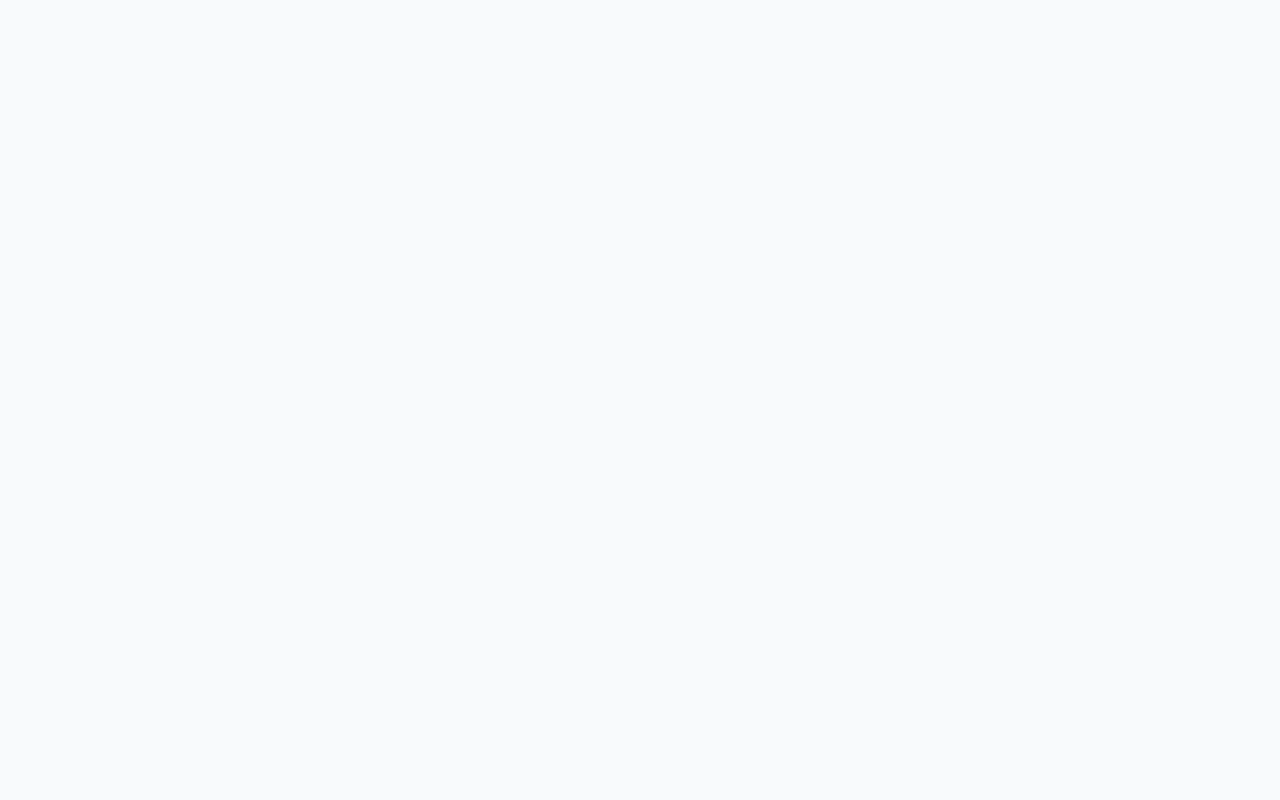
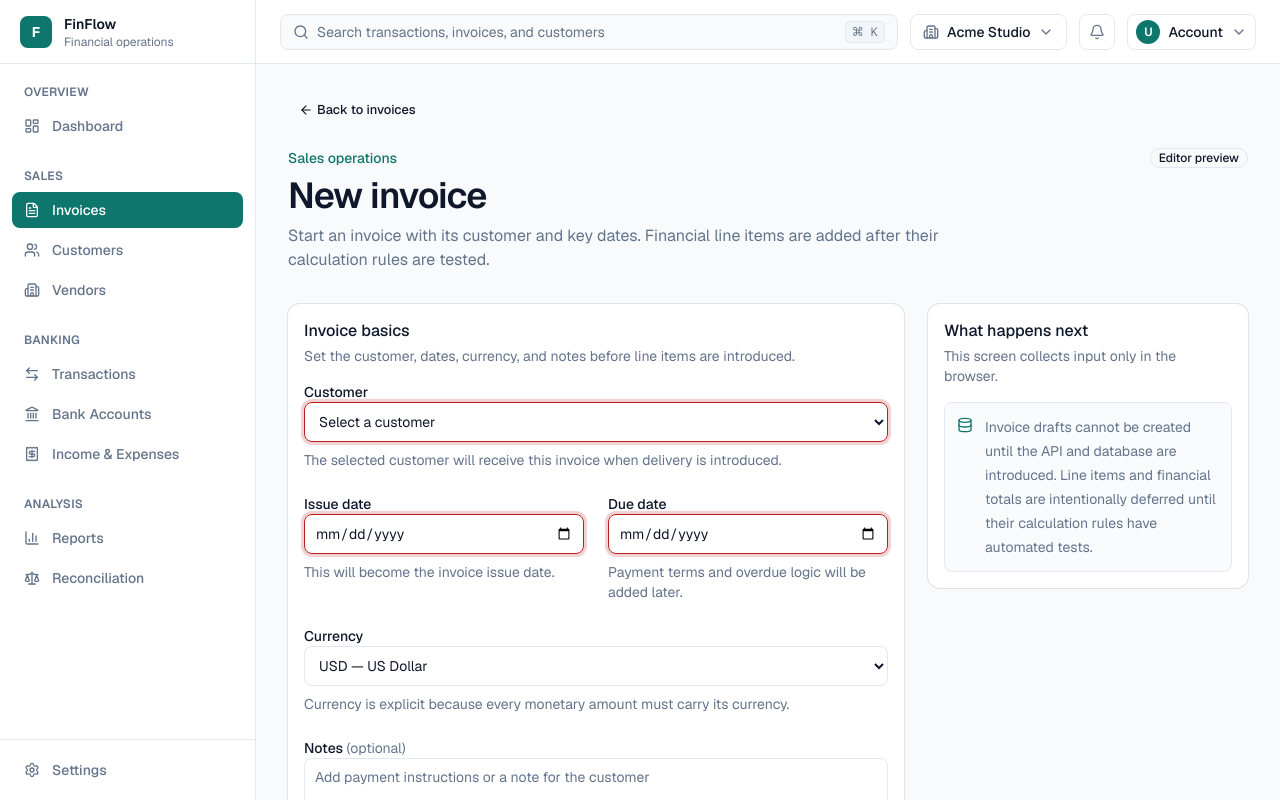
Before and after one commit to elahe-fakour/finflow, a Next.js app: page /invoices/new in a window 1280 px wide. Before the commit this address had no page. Shown: the top 800 px of the page. Built offline with nearby package versions, Linux system fonts and the light colour scheme.

Commit message:
feat: add invoice editor shell

```diff
--- /dev/null
+++ b/src/app/(app)/invoices/new/page.tsx
@@ -0,0 +1,66 @@
+import { customerSampleData } from "@/components/customers/customer-sample-data";
+import { InvoiceEditor } from "@/components/invoices/invoice-editor";
+import { Badge } from "@/components/ui/badge";
+import { Button } from "@/components/ui/button";
+import { Card, CardContent, CardDescription, CardHeader, CardTitle } from "@/components/ui/card";
+import { ArrowLeft, Database } from "lucide-react";
+import type { Metadata } from "next";
+import Link from "next/link";
+
+export const metadata: Metadata = {
+  title: "New invoice",
+  description: "Set the initial details for a new FinFlow invoice.",
+};
+
+export default function NewInvoicePage() {
+  return (
+    <section aria-labelledby="new-invoice-title">
+      <Button asChild size="sm" variant="ghost">
+        <Link href="/invoices">
+          <ArrowLeft aria-hidden="true" />
+          Back to invoices
+        </Link>
+      </Button>
+
+      <header className="mt-6 flex flex-col gap-3 sm:flex-row sm:items-start sm:justify-between">
+        <div className="space-y-2">
+          <p className="text-sm font-medium text-primary">Sales operations</p>
+          <h1
+            className="text-page-title font-semibold tracking-tight text-foreground sm:text-display"
+            id="new-invoice-title"
+          >
+            New invoice
+          </h1>
+          <p className="max-w-2xl text-sm leading-6 text-muted-foreground sm:text-base">
+            Start an invoice with its customer and key dates. Financial line items are added after
+            their calculation rules are tested.
+          </p>
+        </div>
+        <Badge className="w-fit" variant="outline">
+          Editor preview
+        </Badge>
+      </header>
+
+      <div className="mt-8 grid gap-6 xl:grid-cols-[minmax(0,1fr)_20rem] xl:items-start">
+        <InvoiceEditor customers={customerSampleData} />
+
+        <Card>
+          <CardHeader>
+            <CardTitle as="h2">What happens next</CardTitle>
+            <CardDescription>This screen collects input only in the browser.</CardDescription>
+          </CardHeader>
+          <CardContent>
+            <div className="flex gap-3 rounded-control border border-border bg-muted/40 p-3 text-sm leading-6 text-muted-foreground">
+              <Database aria-hidden="true" className="mt-0.5 size-4 shrink-0 text-primary" />
+              <p>
+                Invoice drafts cannot be created until the API and database are introduced. Line
+                items and financial totals are intentionally deferred until their calculation rules
+                have automated tests.
+              </p>
+            </div>
+          </CardContent>
+        </Card>
+      </div>
+    </section>
+  );
+}
--- a/src/app/(app)/invoices/page.tsx
+++ b/src/app/(app)/invoices/page.tsx
@@ -1,6 +1,9 @@
 import { invoiceSampleData } from "@/components/invoices/invoice-sample-data";
 import { InvoicesList } from "@/components/invoices/invoices-list";
+import { Button } from "@/components/ui/button";
+import { FilePlus2 } from "lucide-react";
 import type { Metadata } from "next";
+import Link from "next/link";
 
 export const metadata: Metadata = {
   title: "Invoices",
@@ -10,7 +13,8 @@ export const metadata: Metadata = {
 export default function InvoicesPage() {
   return (
     <section aria-labelledby="invoices-title">
-      <header className="space-y-2">
+      <header className="flex flex-col gap-4 sm:flex-row sm:items-start sm:justify-between">
+        <div className="space-y-2">
           <p className="text-sm font-medium text-primary">Sales operations</p>
           <h1
             className="text-page-title font-semibold tracking-tight text-foreground sm:text-display"
@@ -21,6 +25,13 @@ export default function InvoicesPage() {
           <p className="max-w-2xl text-sm leading-6 text-muted-foreground sm:text-base">
             Review sample invoice activity, due dates, and payment status.
           </p>
+        </div>
+        <Button asChild className="w-full sm:w-auto" size="lg">
+          <Link href="/invoices/new">
+            <FilePlus2 aria-hidden="true" />
+            New invoice
+          </Link>
+        </Button>
       </header>
 
       <InvoicesList invoices={invoiceSampleData} />
--- /dev/null
+++ b/src/components/invoices/invoice-editor.tsx
@@ -0,0 +1,156 @@
+"use client";
+
+import type { Customer } from "@/components/customers/customer-sample-data";
+import { Button } from "@/components/ui/button";
+import { Card, CardContent, CardDescription, CardHeader, CardTitle } from "@/components/ui/card";
+import { useState } from "react";
+
+type InvoiceEditorProps = {
+  customers: Pick<Customer, "id" | "name">[];
+};
+
+type EditorStatus = "idle" | "unsaved";
+
+function InvoiceEditor({ customers }: InvoiceEditorProps) {
+  const [editorStatus, setEditorStatus] = useState<EditorStatus>("idle");
+
+  return (
+    <Card>
+      <CardHeader>
+        <CardTitle as="h2">Invoice basics</CardTitle>
+        <CardDescription>
+          Set the customer, dates, currency, and notes before line items are introduced.
+        </CardDescription>
+      </CardHeader>
+      <CardContent>
+        <form
+          className="space-y-6"
+          onChange={() => setEditorStatus("idle")}
+          onReset={() => setEditorStatus("idle")}
+          onSubmit={(event) => {
+            event.preventDefault();
+            setEditorStatus("unsaved");
+          }}
+        >
+          {editorStatus === "unsaved" ? (
+            <p
+              aria-live="polite"
+              className="rounded-control border border-primary/20 bg-primary/5 px-3 py-2 text-sm text-foreground"
+              role="status"
+            >
+              The invoice basics are valid but remain unsaved. Line items, calculations, and
+              persistence are introduced in later tasks.
+            </p>
+          ) : null}
+
+          <div className="space-y-2">
+            <label className="text-sm font-medium text-foreground" htmlFor="invoice-customer">
+              Customer
+            </label>
+            <select
+              aria-describedby="invoice-customer-hint"
+              className="h-10 w-full rounded-lg border border-input bg-transparent px-2.5 py-1 text-sm text-foreground outline-none focus-visible:border-ring focus-visible:ring-3 focus-visible:ring-ring/50 invalid:border-destructive invalid:ring-3 invalid:ring-destructive/20"
+              defaultValue=""
+              id="invoice-customer"
+              name="customerId"
+              required
+            >
+              <option disabled value="">
+                Select a customer
+              </option>
+              {customers.map((customer) => (
+                <option key={customer.id} value={customer.id}>
+                  {customer.name}
+                </option>
+              ))}
+            </select>
+            <p className="text-sm text-muted-foreground" id="invoice-customer-hint">
+              The selected customer will receive this invoice when delivery is introduced.
+            </p>
+          </div>
+
+          <div className="grid gap-6 sm:grid-cols-2">
+            <div className="space-y-2">
+              <label className="text-sm font-medium text-foreground" htmlFor="invoice-issue-date">
+                Issue date
+              </label>
+              <input
+                aria-describedby="invoice-issue-date-hint"
+                className="h-10 w-full rounded-lg border border-input bg-transparent px-2.5 py-1 text-sm text-foreground outline-none focus-visible:border-ring focus-visible:ring-3 focus-visible:ring-ring/50 invalid:border-destructive invalid:ring-3 invalid:ring-destructive/20"
+                id="invoice-issue-date"
+                name="issueDate"
+                required
+                type="date"
+              />
+              <p className="text-sm text-muted-foreground" id="invoice-issue-date-hint">
+                This will become the invoice issue date.
+              </p>
+            </div>
+
+            <div className="space-y-2">
+              <label className="text-sm font-medium text-foreground" htmlFor="invoice-due-date">
+                Due date
+              </label>
+              <input
+                aria-describedby="invoice-due-date-hint"
+                className="h-10 w-full rounded-lg border border-input bg-transparent px-2.5 py-1 text-sm text-foreground outline-none focus-visible:border-ring focus-visible:ring-3 focus-visible:ring-ring/50 invalid:border-destructive invalid:ring-3 invalid:ring-destructive/20"
+                id="invoice-due-date"
+                name="dueDate"
+                required
+                type="date"
+              />
+              <p className="text-sm text-muted-foreground" id="invoice-due-date-hint">
+                Payment terms and overdue logic will be added later.
+              </p>
+            </div>
+          </div>
+
+          <div className="space-y-2">
+            <label className="text-sm font-medium text-foreground" htmlFor="invoice-currency">
+              Currency
+            </label>
+            <select
+              aria-describedby="invoice-currency-hint"
+              className="h-10 w-full rounded-lg border border-input bg-transparent px-2.5 py-1 text-sm text-foreground outline-none focus-visible:border-ring focus-visible:ring-3 focus-visible:ring-ring/50"
+              defaultValue="USD"
+              id="invoice-currency"
+              name="currency"
+            >
+              <option value="USD">USD — US Dollar</option>
+            </select>
+            <p className="text-sm text-muted-foreground" id="invoice-currency-hint">
+              Currency is explicit because every monetary amount must carry its currency.
+            </p>
+          </div>
+
+          <div className="space-y-2">
+            <label className="text-sm font-medium text-foreground" htmlFor="invoice-notes">
+              Notes <span className="font-normal text-muted-foreground">(optional)</span>
+            </label>
+            <textarea
+              aria-describedby="invoice-notes-hint"
+              className="min-h-28 w-full rounded-lg border border-input bg-transparent px-2.5 py-2 text-sm text-foreground outline-none placeholder:text-muted-foreground focus-visible:border-ring focus-visible:ring-3 focus-visible:ring-ring/50"
+              id="invoice-notes"
+              name="notes"
+              placeholder="Add payment instructions or a note for the customer"
+            />
+            <p className="text-sm text-muted-foreground" id="invoice-notes-hint">
+              Notes will be included in the future invoice document and delivery flow.
+            </p>
+          </div>
+
+          <div className="flex flex-col-reverse gap-3 sm:flex-row sm:items-center">
+            <Button size="lg" type="reset" variant="outline">
+              Clear fields
+            </Button>
+            <Button size="lg" type="submit">
+              Validate invoice basics
+            </Button>
+          </div>
+        </form>
+      </CardContent>
+    </Card>
+  );
+}
+
+export { InvoiceEditor };
```
Lines whose indentation alone changed are shown as unchanged.
